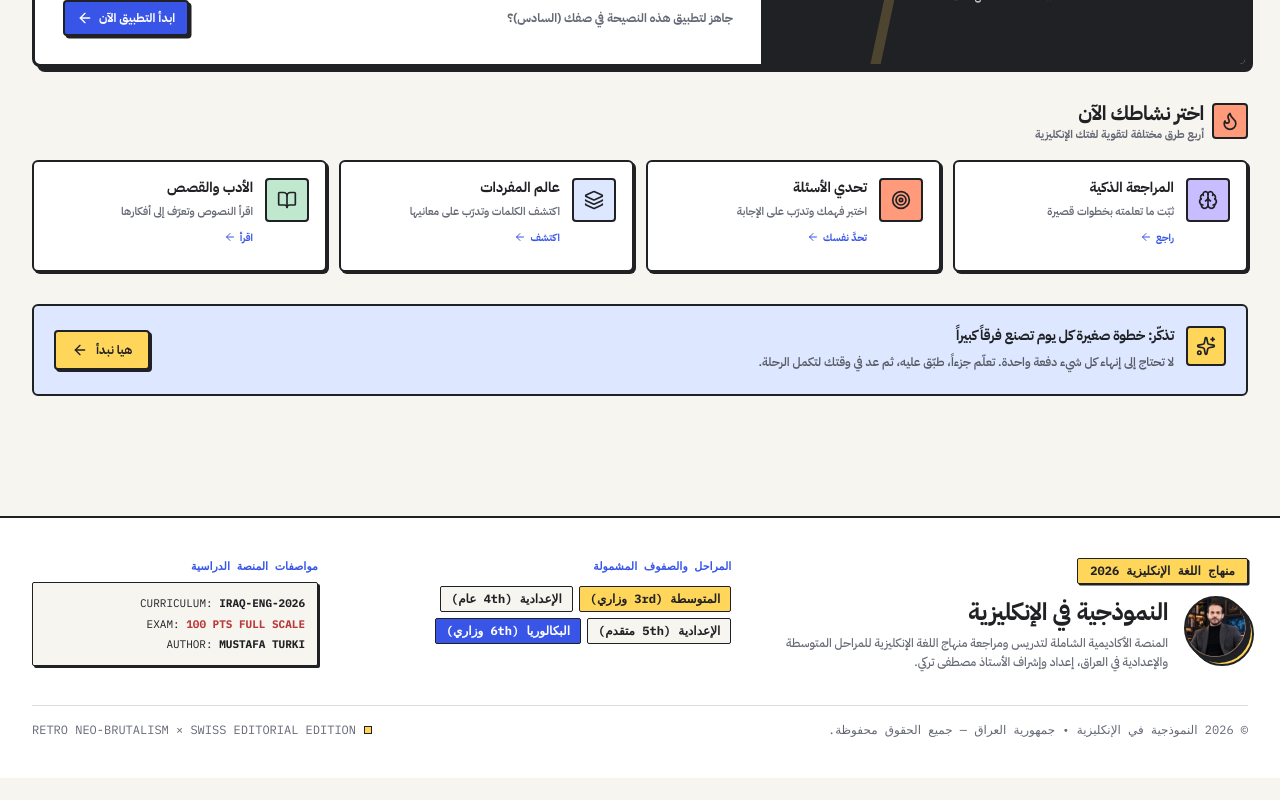
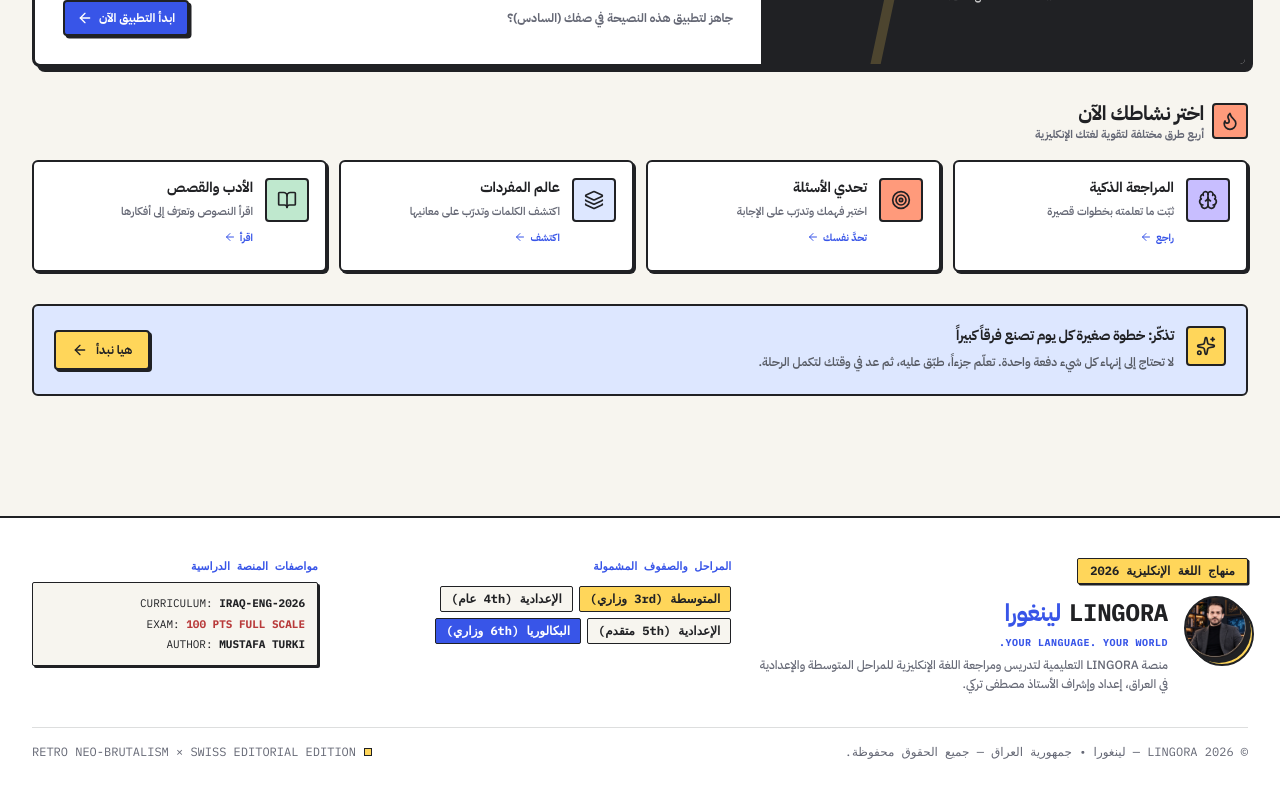
Before and after one commit to almaliki89/EnglishClass, a React (Vite) app: page / in a window 1280 px wide. Shown: the part 2518-3318 px from the top of the page. Before the commit the page ends 3296 px from the top, so only its background shows below. Built offline with nearby package versions, Linux system fonts and the light colour scheme.

Commit message:
feat(brand): apply LINGORA identity in site footer

```diff
--- a/src/App.tsx
+++ b/src/App.tsx
@@ -896,10 +896,14 @@ function MainAppContent() {
                 <MentorPortrait size="md" accent="yellow" withGeometricBackdrop />
                 <div className="min-w-0 space-y-1.5">
                   <h3 className="text-xl sm:text-2xl font-extrabold font-display text-ink">
-                    النموذجية في الإنكليزية
+                    <span dir="ltr" className="tracking-[0.06em]">LINGORA</span>
+                    <span className="mr-2 text-cobalt">لينغورا</span>
                   </h3>
+                  <p className="text-[10px] font-mono font-bold uppercase tracking-wider text-cobalt">
+                    Your Language. Your World.
+                  </p>
                   <p className="text-xs text-muted-gray leading-relaxed font-medium max-w-md">
-                    المنصة الأكاديمية الشاملة لتدريس ومراجعة منهاج اللغة الإنكليزية للمراحل المتوسطة والإعدادية في العراق، إعداد وإشراف الأستاذ مصطفى تركي.
+                    منصة LINGORA التعليمية لتدريس ومراجعة اللغة الإنكليزية للمراحل المتوسطة والإعدادية في العراق، إعداد وإشراف الأستاذ مصطفى تركي.
                   </p>
                 </div>
               </div>
@@ -928,7 +932,7 @@ function MainAppContent() {
           </div>
 
           <div className="pt-4 flex flex-col sm:flex-row items-center justify-between gap-3 text-xs font-mono text-muted-gray">
-            <p>© 2026 النموذجية في الإنكليزية • جمهورية العراق — جميع الحقوق محفوظة.</p>
+            <p>© 2026 LINGORA — لينغورا • جمهورية العراق — جميع الحقوق محفوظة.</p>
             <div className="flex items-center gap-2">
               <span className="w-2 h-2 bg-yellow border border-ink inline-block" />
               <span>RETRO NEO-BRUTALISM × SWISS EDITORIAL EDITION</span>
```
